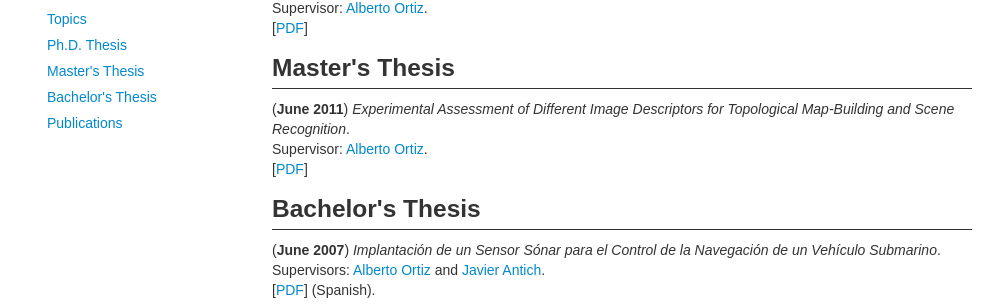
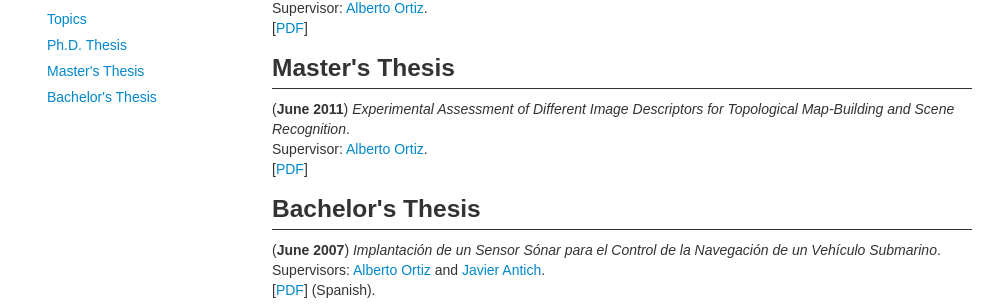
Before and after one commit to emiliofidalgo/emiliofidalgo.github.io, a Jekyll site: the page built from research/index.html, in a window 1280 px wide. Shown: the part 470-777 px from the top of the page, without its empty margins (138-1142 px from the left). Built offline with Jekyll 4.4.1, drawn with Linux system fonts in a browser that asks for light colours.

Commit message:
Updating research panel

```diff
--- a/_includes/panel_research.html
+++ b/_includes/panel_research.html
@@ -4,6 +4,6 @@
 	<li><a href="#res_phdth">Ph.D. Thesis</a></li>
 	<li><a href="#res_masterth">Master's Thesis</a></li>
 	<li><a href="#res_bachth">Bachelor's Thesis</a></li>
-	<li><a href="#res_pubs">Publications</a></li>
+	<!--li><a href="#res_pubs">Publications</a></li-->
 	<!--li><a href="#res_misc">Miscellaneous</a></li-->
 </ul>
```
